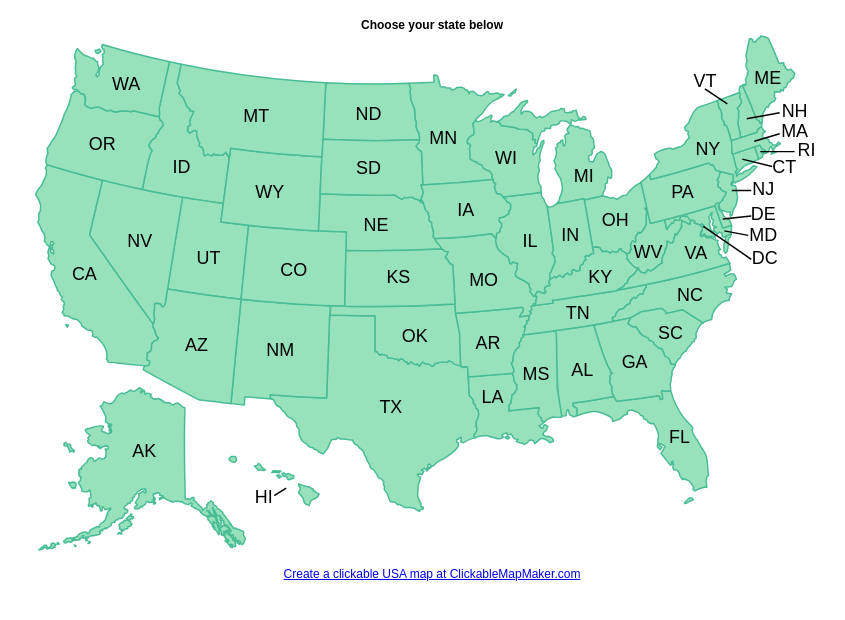
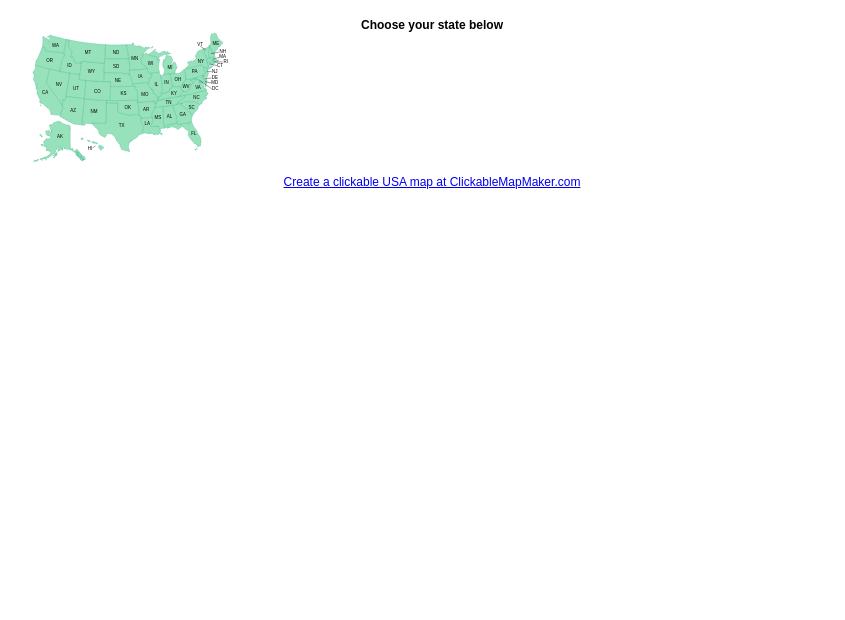
Before and after one commit to ravimosi1/usa-map, a plain HTML site: page index.html in a window 1280 px wide. Shown: the whole page, without its empty margins (208-1053 px from the left). Drawn offline with Linux system fonts and the light colour scheme.

Commit message:
Update index.html

```diff
--- a/index.html
+++ b/index.html
@@ -20,7 +20,7 @@
 
 <!-- CSS start (put inside <head> tag) -->
 <style>
-.cmm-usa{display:none;margin:0 auto;position:relative;padding:10px}.cmm-usa svg{width:100%;z-index:99}.cmm-usa svg path{stroke-linecap:round;stroke-linejoin:round;stroke-miterlimit:10}.cmm-usa-hover-state-info{position:relative;margin:-40px auto 20px auto;display:none;box-sizing:border-box;padding:.75em;width:300px;border-radius:10px;background:#fff;box-shadow:0 0 20px #999;font-size:14px;z-index:100}.cmm-usa-hover-state-info span{display:block;line-height:1.5em}.cmm-usa-hover-state-info span:first-child{font-weight:bold;text-align:center}.cmm-usa-listview{width:100%;text-align:center;margin:1em 0}.cmm-usa-listview ul{vertical-align:top;list-style:none;display:inline-block;text-align:left;margin:0;padding:0}.cmm-usa-listview ul li{padding:0;margin:0}.cmm-usa-listview ul li span{display:inline-block;position:relative;height:12px;width:12px;border-radius:12px;color:black;text-align:center;line-height:12px;font-weight:bold;border:1px solid #999;opacity:1.0;margin-right:.5em}.cmm-usa-listview ul li span::after{content:"\2B9E";position:relative;color:#333;font-size:12px}.cmm-usa-listview ul li a{display:inline-block;margin:.5em 1em .5em 0;color:#ccc;text-decoration:none}.cmm-usa-listview ul li a.cmm-usa-live-link{color:#000;text-decoration:underline;cursor:pointer}.cmm-usa-title{width:100%;text-align:center;font-weight:bold}.cmm-usa-credit-link{text-align:center}
+.cmm-usa{display:none;margin:0 auto;position:relative;padding:10px}.cmm-usa svg{width:25%;z-index:99}.cmm-usa svg path{stroke-linecap:round;stroke-linejoin:round;stroke-miterlimit:10}.cmm-usa-hover-state-info{position:relative;margin:-40px auto 20px auto;display:none;box-sizing:border-box;padding:.75em;width:300px;border-radius:10px;background:#fff;box-shadow:0 0 20px #999;font-size:14px;z-index:100}.cmm-usa-hover-state-info span{display:block;line-height:1.5em}.cmm-usa-hover-state-info span:first-child{font-weight:bold;text-align:center}.cmm-usa-listview{width:100%;text-align:center;margin:1em 0}.cmm-usa-listview ul{vertical-align:top;list-style:none;display:inline-block;text-align:left;margin:0;padding:0}.cmm-usa-listview ul li{padding:0;margin:0}.cmm-usa-listview ul li span{display:inline-block;position:relative;height:12px;width:12px;border-radius:12px;color:black;text-align:center;line-height:12px;font-weight:bold;border:1px solid #999;opacity:1.0;margin-right:.5em}.cmm-usa-listview ul li span::after{content:"\2B9E";position:relative;color:#333;font-size:12px}.cmm-usa-listview ul li a{display:inline-block;margin:.5em 1em .5em 0;color:#ccc;text-decoration:none}.cmm-usa-listview ul li a.cmm-usa-live-link{color:#000;text-decoration:underline;cursor:pointer}.cmm-usa-title{width:100%;text-align:center;font-weight:bold}.cmm-usa-credit-link{text-align:center}
 </style>
 <!-- CSS end -->
 
```
